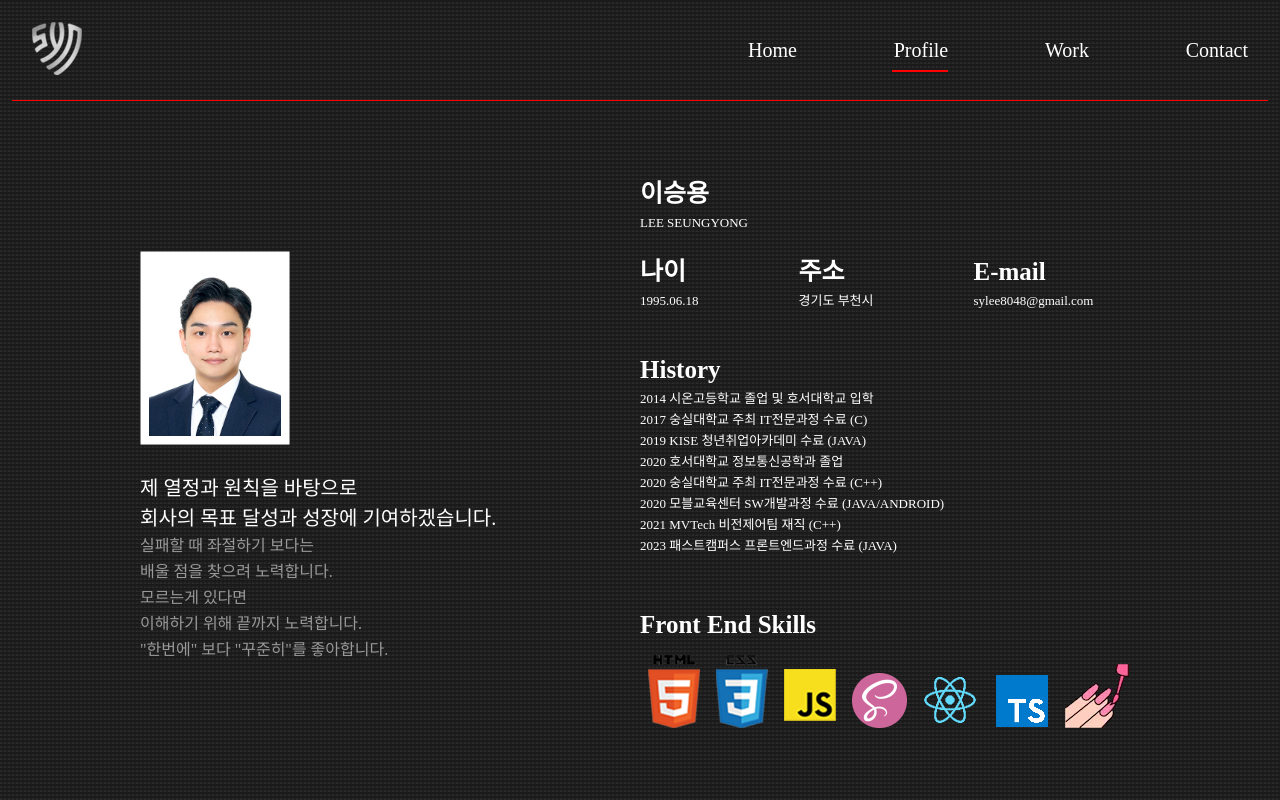
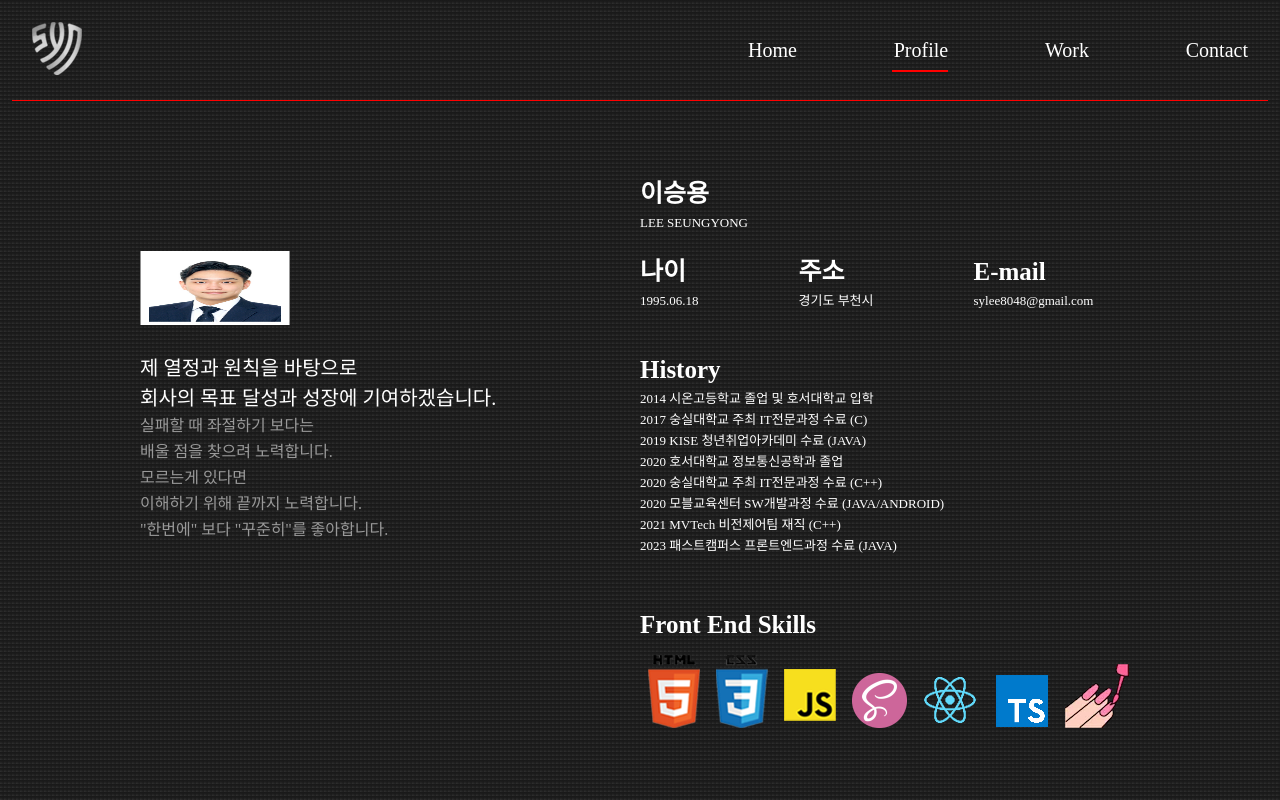
Before and after one commit to yong8048/portfolio, a React (Vite) app: page /profile in a window 1280 px wide. Built offline with nearby package versions, Linux system fonts and the light colour scheme; a web font is replaced by a local one.

Commit message:
feat: 에러수정

```diff
--- a/src/components/Profile/styles.ts
+++ b/src/components/Profile/styles.ts
@@ -21,6 +21,7 @@ export const ProfileRightSection = styled.div<{ animate: boolean }>`
 `;
 export const ProfileLogo = styled.img`
   width: 150px;
+  height: 74px;
   margin: 100px 0 20px 0;
 `;
 export const ProfileHistory = styled.div`
```
